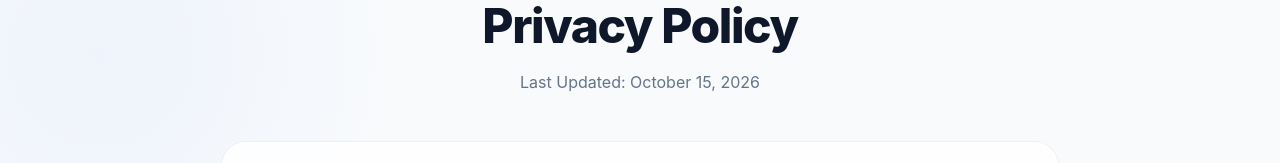
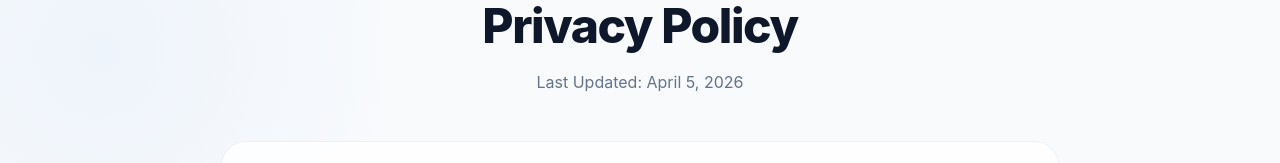
Before and after one commit to Sparsh23210/TRAAVO, a React (Vite) app in the folder client/: page /privacy in a window 1280 px wide. Shown: the part 204-367 px from the top of the page. Built offline with nearby package versions, Linux system fonts and the light colour scheme; no server answers.

Commit message:
chore: update legal pages content and set date to April 5

```diff
--- a/client/src/pages/Privacy.jsx
+++ b/client/src/pages/Privacy.jsx
@@ -21,7 +21,7 @@ const Privacy = () => {
                 <div className="legal-header">
                     <span className="legal-badge">Legal</span>
                     <h1 className="legal-title">Privacy Policy</h1>
-                    <p className="legal-last-updated">Last Updated: October 15, 2026</p>
+                    <p className="legal-last-updated">Last Updated: April 5, 2026</p>
                 </div>
 
                 <div className="legal-content-wrapper">
--- a/client/src/pages/Terms.jsx
+++ b/client/src/pages/Terms.jsx
@@ -21,7 +21,7 @@ const Terms = () => {
                 <div className="legal-header">
                     <span className="legal-badge">Legal</span>
                     <h1 className="legal-title">Terms of Service</h1>
-                    <p className="legal-last-updated">Last Updated: October 15, 2026</p>
+                    <p className="legal-last-updated">Last Updated: April 5, 2026</p>
                 </div>
 
                 <div className="legal-content-wrapper">
```
